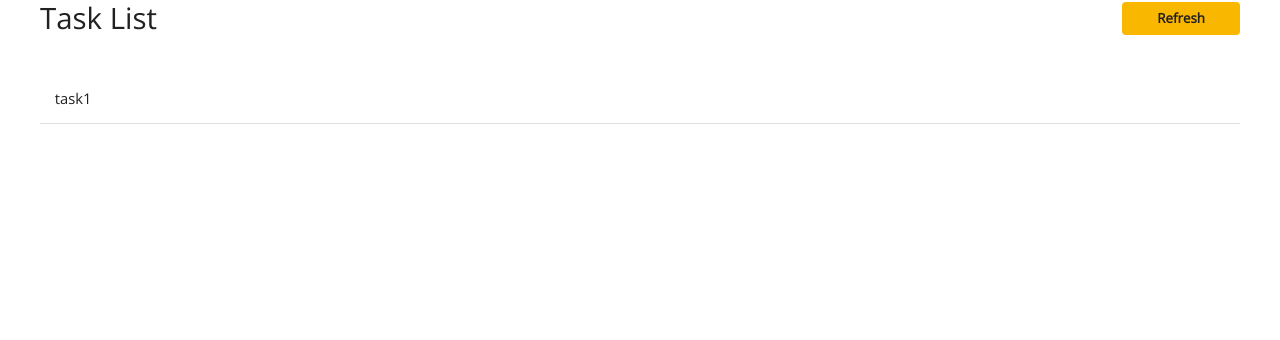
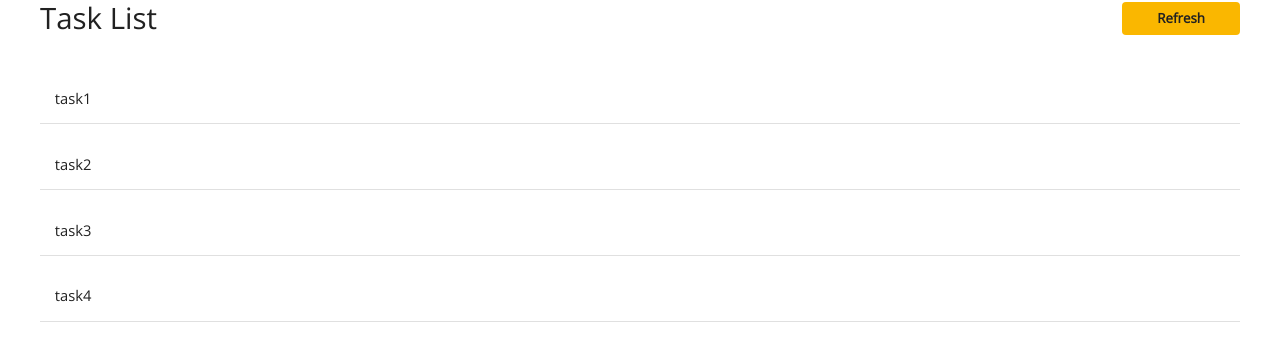
Before and after one commit to amoljagtap17/2025-react-19-highlights, a React (Vite) app: page / in a window 1280 px wide. Shown: the part 316-656 px from the top of the page. Built offline with nearby package versions, Linux system fonts and the light colour scheme; data requests are answered from the project's data file.

Commit message:
react-19-highlights: add useOptimistic hook

```diff
--- a/db.json
+++ b/db.json
@@ -3,6 +3,18 @@
     {
       "id": "d95a",
       "task": "task1"
+    },
+    {
+      "id": "622b",
+      "task": "task2"
+    },
+    {
+      "id": "e9ab",
+      "task": "task3"
+    },
+    {
+      "id": "0f27",
+      "task": "task4"
     }
   ]
 }
--- a/src/components/section/NewTaskForm.tsx
+++ b/src/components/section/NewTaskForm.tsx
@@ -3,6 +3,7 @@ import { useFormStatus } from "react-dom";
 import { Button } from "../lib/Button";
 import { Input } from "../lib/Input";
 import "./newTaskForm.css";
+import { useTaskContext } from "./TaskContextProvider";
 
 /* export function TodoForm() {
   const inputRef = useRef<HTMLInputElement>(null);
@@ -51,6 +52,7 @@ function NewTaskFormButton() {
 
 export function NewTaskForm() {
   const inputRef = useRef<HTMLInputElement>(null);
+  const { setOptimisticTasks } = useTaskContext();
   const [state, addTaskAction] = useActionState(
     async (
       previousState: { error: string; success: string },
@@ -63,6 +65,8 @@ export function NewTaskForm() {
       }
 
       const payload = { task };
+
+      setOptimisticTasks({ id: Date.now().toString(), task });
 
       try {
         const response = await fetch("http://localhost:5000/tasks", {
--- a/src/components/section/TaskContextProvider.tsx
+++ b/src/components/section/TaskContextProvider.tsx
@@ -1,8 +1,9 @@
-import { createContext, useContext, useReducer } from "react";
+import { createContext, useContext, useOptimistic } from "react";
+import { ITask } from "./types";
 
 type TaskContextType = {
-  updateCount: number;
-  forceUpdate: React.ActionDispatch<[]>;
+  optimisticTasks: ITask[];
+  setOptimisticTasks: (action: ITask) => void;
 };
 
 const TaskContext = createContext<TaskContextType | null>(null);
@@ -12,10 +13,15 @@ interface ITaskContextProviderProps {
 }
 
 export function TaskContextProvider({ children }: ITaskContextProviderProps) {
-  const [updateCount, forceUpdate] = useReducer((x) => x + 1, 0);
+  const [optimisticTasks, setOptimisticTasks] = useOptimistic(
+    [],
+    (tasks: ITask[], newTask: ITask) => [...tasks, newTask]
+  );
 
   return (
-    <TaskContext value={{ updateCount, forceUpdate }}>{children}</TaskContext>
+    <TaskContext value={{ optimisticTasks, setOptimisticTasks }}>
+      {children}
+    </TaskContext>
   );
 }
 
--- a/src/components/section/TaskList.tsx
+++ b/src/components/section/TaskList.tsx
@@ -2,15 +2,19 @@ import { Suspense, use, useReducer } from "react";
 import { ErrorBoundary } from "react-error-boundary";
 import { Button } from "../lib/Button";
 import { ErrorFallback } from "../lib/ErrorFallback";
+import { useTaskContext } from "./TaskContextProvider";
 import "./TaskList.css";
 import { ITask } from "./types";
 
 function TaskList({ fetchTasks }: { fetchTasks: Promise<ITask[]> }) {
   const tasks = use(fetchTasks);
+  const { optimisticTasks } = useTaskContext();
+
+  const newTasks = [...tasks, ...optimisticTasks];
 
   return (
     <ul className="task-list__list">
-      {tasks.map(({ id, task }) => (
+      {newTasks.map(({ id, task }) => (
         <li key={id} className="task-list__list-item">
           {task}
         </li>
```
